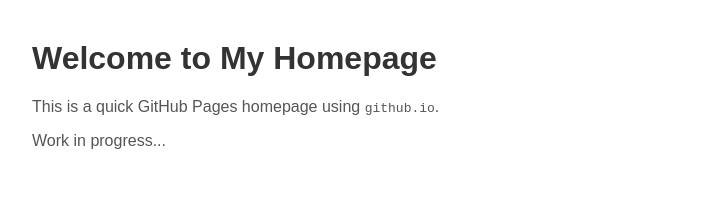
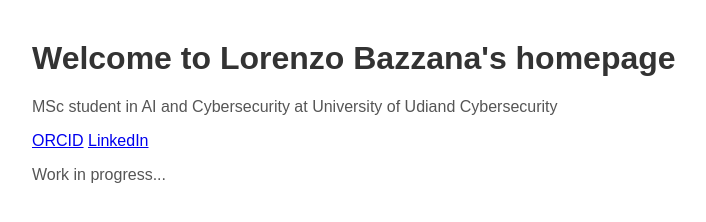
Before and after one commit to lorenzobazzana/lorenzobazzana.github.io, a plain HTML site: page index.html in a window 1280 px wide. Shown: the whole page, without its empty margins (8-714 px from the left). Drawn offline with Linux system fonts and the light colour scheme.

Commit message:
Added personal links

```diff
--- a/index.html
+++ b/index.html
@@ -11,8 +11,10 @@
     </style>
 </head>
 <body>
-    <h1>Welcome to My Homepage</h1>
-    <p>This is a quick GitHub Pages homepage using <code>github.io</code>.</p>
+    <h1>Welcome to Lorenzo Bazzana's homepage</h1>
+    <p>MSc student in AI and Cybersecurity at University of Udiand Cybersecurity</p>
+    <a href="https://orcid.org/0009-0001-9727-7019">ORCID</a>
+    <a href="https://www.linkedin.com/in/lorenzo-bazzana-164359228">LinkedIn</a>
     <p>Work in progress...</p>
 </body>
 </html>
```
